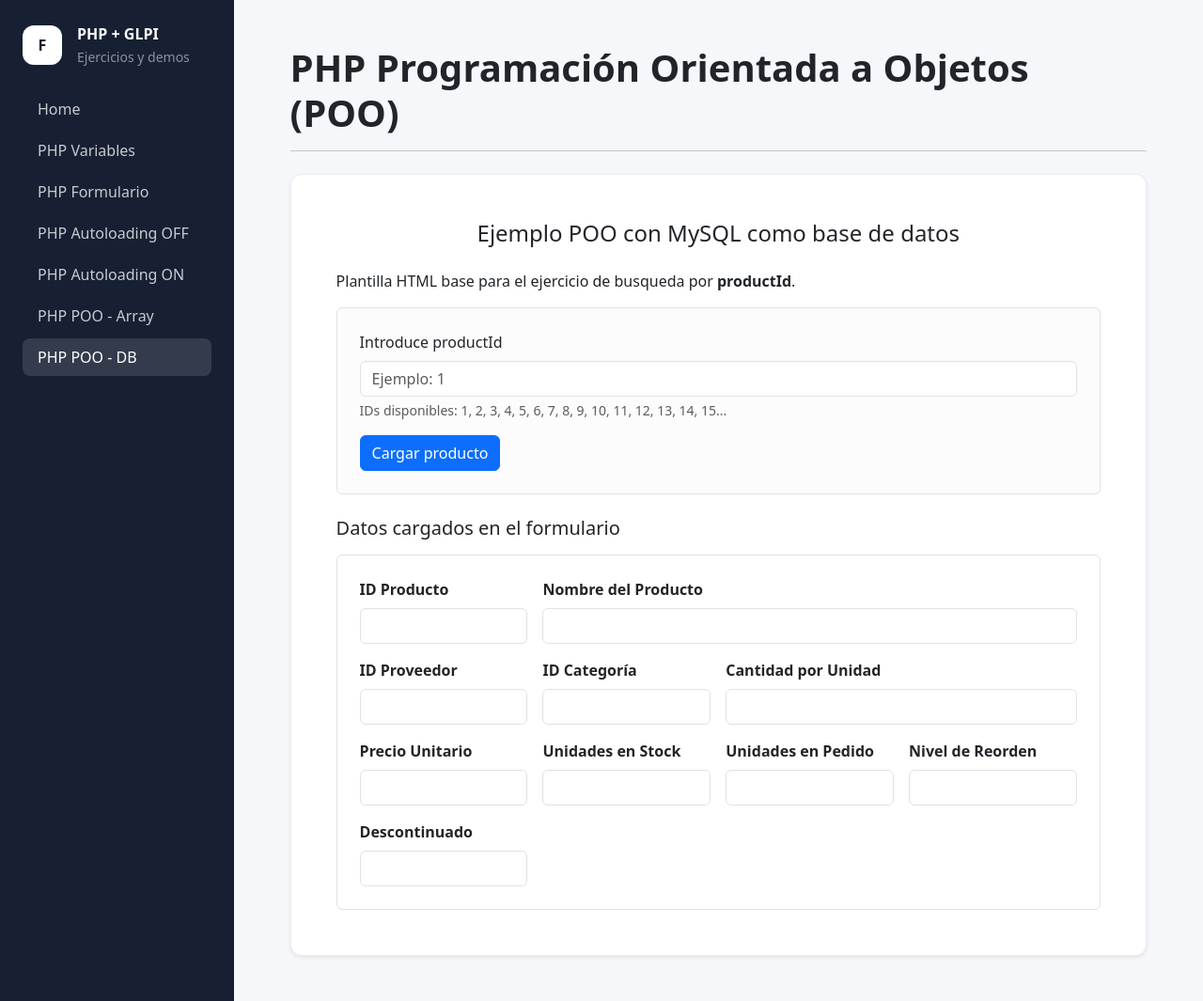
After one commit to Formaciones/PHP-GLPI-11, a PHP site: page /02/poo_db.php in a window 1280 px wide. The commit adds this page. Shown: the whole page at 94% size. Run offline with PHP 8.4, Linux system fonts and the light colour scheme; data comes from the database, SQL or seed files in the repository.

Commit message:
Commit 03-07 10.34

```diff
--- /dev/null
+++ b/02/poo_db.php
@@ -0,0 +1,198 @@
+<?php
+	declare(strict_types=1);
+
+	$page = "poo2";
+
+	// Require de datos conservado como referencia de plantilla.
+	require_once __DIR__ . '/data.php';
+
+	final class NorthwindConnection
+	{
+		public static function create() : PDO
+		{
+			return new PDO(
+                'mysql:host=127.0.0.1;dbname=Northwind;charset=utf8mb4',
+                'dbuser',
+                'dbpass',
+                [
+                    PDO::ATTR_ERRMODE => PDO::ERRMODE_EXCEPTION,
+                    PDO::ATTR_DEFAULT_FETCH_MODE => PDO::FETCH_ASSOC,
+                ]
+            );
+		}
+	}
+
+    final class ProductRepositiry
+    {
+        public function __construct(private PDO $pdo)
+        {
+
+        }
+
+        public function findByProductId(int $productId) : ?array {
+			$sql = 'SELECT * FROM products WHERE ProductID = :productId';
+
+			$statement = $this->pdo->prepare($sql);
+			$statement->bindValue(':productId', $productId, PDO::PARAM_INT);
+			$statement->execute();
+
+			$producto = $statement->fetch();
+
+            return $producto === null ? null : $producto;
+        }
+
+        public function getAllProductIds() : array
+        {
+			$sql = 'SELECT ProductID FROM products ORDER BY ProductID ASC LIMIT 15';
+
+			$statement = $this->pdo->prepare($sql);
+			$statement->execute();
+
+			$ids = [];
+
+			foreach($statement->fetchAll() as $row) {
+				$ids[] = (int) $row['ProductID'];
+			}
+
+            return $ids;
+        }
+    }
+
+    function e(mixed $value): string
+    {
+        return htmlspecialchars((string) $value, ENT_QUOTES, 'UTF-8');
+    }
+
+    $productRepository = new ProductRepositiry(NorthwindConnection::create());
+    $productIdInput = '';
+    $productForm = [
+        'ProductID' => '',
+        'ProductName' => '',
+        'SupplierID' => '',
+        'CategoryID' => '',
+        'QuantityPerUnit' => '',
+        'UnitPrice' => '',
+        'UnitsInStock' => '',
+        'UnitsOnOrder' => '',
+        'ReorderLevel' => '',
+        'Discontinued' =>'',
+    ];
+
+    $idsDisponibles = $productRepository->getAllProductIds();
+
+    if($_SERVER['REQUEST_METHOD'] === 'POST')
+    {
+        $productIdInput = trim($_POST['productId'] ?? '');
+        $productoEncontrado = $productRepository->findByProductId((int) $productIdInput);
+
+        $productForm = $productoEncontrado;
+        $productForm['discontinued'] = $productForm['discontinued'] === 1 ? 'Si' : 'No';
+    }
+?>
+
+<!doctype html>
+<html lang="es">
+<head>
+	<meta charset="utf-8">
+	<meta name="viewport" content="width=device-width, initial-scale=1">
+	<title>PHP + GLPI 11 | POO</title>
+	<link href="https://cdn.jsdelivr.net/npm/bootstrap@5.3.3/dist/css/bootstrap.min.css" rel="stylesheet">
+	<link href="/labs/css/style.css" rel="stylesheet">
+</head>
+<body>
+	<div class="layout d-flex">
+		<?php
+			include_once __DIR__ . '/../layout/aside.php';
+		?>
+
+		<main class="flex-grow-1 p-4 p-lg-5">
+			<div class="container-fluid">
+				<header class="mb-4">
+					<h1 class="display-6 fw-bold mb-3">PHP Programación Orientada a Objetos (POO)</h1>
+					<hr class="border-secondary-subtle opacity-100">
+				</header>
+
+				<section class="welcome-panel bg-white p-4 p-lg-5 shadow-sm">
+					<div class="text-center mx-auto" style="max-width: 960px;">
+						<h2 class="h4 mb-4">Ejemplo POO con MySQL como base de datos</h2>
+
+						<p class="text-start">
+							Plantilla HTML base para el ejercicio de busqueda por <strong>productId</strong>.
+						</p>
+
+						<form method="post" action="" class="text-start border rounded p-4 bg-light-subtle mb-4">
+							<div class="mb-3">
+								<label for="productId" class="form-label">Introduce productId</label>
+								<input
+									type="number"
+									class="form-control"
+									id="productId"
+									name="productId"
+									value=""
+									min="1"
+									placeholder="Ejemplo: 1"
+								>
+								<div class="form-text">IDs disponibles: <?php echo e(implode(', ', array_slice($idsDisponibles, 0, 15))); ?>...</div>
+							</div>
+
+							<button type="submit" class="btn btn-primary">Cargar producto</button>
+						</form>
+
+						<h3 class="h5 text-start mb-3">Datos cargados en el formulario</h3>
+
+						<form class="text-start border rounded p-4">
+							<div class="row g-3">
+								<div class="col-md-3">
+									<label class="form-label" for="formProductId"><b>ID Producto</b></label>
+									<input id="formProductId" type="text" class="form-control" value="<?= $productForm['ProductID'] ?>" readonly>
+								</div>
+								<div class="col-md-9">
+									<label class="form-label" for="formProductName"><b>Nombre del Producto</b></label>
+									<input id="formProductName" type="text" class="form-control" value="<?= $productForm['ProductName'] ?>" readonly>
+								</div>
+
+								<div class="col-md-3">
+									<label class="form-label" for="formSupplierId"><b>ID Proveedor</b></label>
+									<input id="formSupplierId" type="text" class="form-control" value="<?= $productForm['SupplierID'] ?>" readonly>
+								</div>
+								<div class="col-md-3">
+									<label class="form-label" for="formCategoryId"><b>ID Categoría</b></label>
+									<input id="formCategoryId" type="text" class="form-control" value="<?= $productForm['CategoryID'] ?>" readonly>
+								</div>
+								<div class="col-md-6">
+									<label class="form-label" for="formQuantityPerUnit"><b>Cantidad por Unidad</b></label>
+									<input id="formQuantityPerUnit" type="text" class="form-control" value="<?= $productForm['QuantityPerUnit'] ?>" readonly>
+								</div>
+
+								<div class="col-md-3">
+									<label class="form-label" for="formUnitPrice"><b>Precio Unitario</b></label>
+									<input id="formUnitPrice" type="text" class="form-control" value="<?= $productForm['UnitPrice'] ?>" readonly>
+								</div>
+								<div class="col-md-3">
+									<label class="form-label" for="formUnitsInStock"><b>Unidades en Stock</b></label>
+									<input id="formUnitsInStock" type="text" class="form-control" value="<?= $productForm['UnitsInStock'] ?>" readonly>
+								</div>
+								<div class="col-md-3">
+									<label class="form-label" for="formUnitsOnOrder"><b>Unidades en Pedido</b></label>
+									<input id="formUnitsOnOrder" type="text" class="form-control" value="<?= $productForm['UnitsOnOrder'] ?>" readonly>
+								</div>
+								<div class="col-md-3">
+									<label class="form-label" for="formReorderLevel"><b>Nivel de Reorden</b></label>
+									<input id="formReorderLevel" type="text" class="form-control" value="<?= $productForm['ReorderLevel'] ?>" readonly>
+								</div>
+
+								<div class="col-md-3">
+									<label class="form-label" for="formDiscontinued"><b>Descontinuado</b></label>
+									<input id="formDiscontinued" type="text" class="form-control" value="<?= $productForm['Discontinued'] ?>" readonly>
+								</div>
+							</div>
+						</form>
+					</div>
+				</section>
+			</div>
+		</main>
+	</div>
+
+	<script src="https://cdn.jsdelivr.net/npm/bootstrap@5.3.3/dist/js/bootstrap.bundle.min.js"></script>
+</body>
+</html>
--- a/layout/aside.php
+++ b/layout/aside.php
@@ -18,5 +18,6 @@
                 <a class="nav-link <?php echo $page === 'autoloadoff' ? 'active' : ''; ?>" href="<?php echo $baseUrl; ?>/02/">PHP Autoloading OFF</a>
                 <a class="nav-link <?php echo $page === 'autoloadon' ? 'active' : ''; ?>" href="<?php echo $baseUrl; ?>/02/index_namespace.php">PHP Autoloading ON</a>
                 <a class="nav-link <?php echo $page === 'poo1' ? 'active' : ''; ?>" href="<?php echo $baseUrl; ?>/02/poo_array.php">PHP POO - Array</a>
+                <a class="nav-link <?php echo $page === 'poo2' ? 'active' : ''; ?>" href="<?php echo $baseUrl; ?>/02/poo_db.php">PHP POO - DB</a>
             </nav>
         </aside>
```
Also changed, not shown: docker/glpi11/comandos.txt (added, +54 -0 lines), files/mysql-northwind.sql (added).
